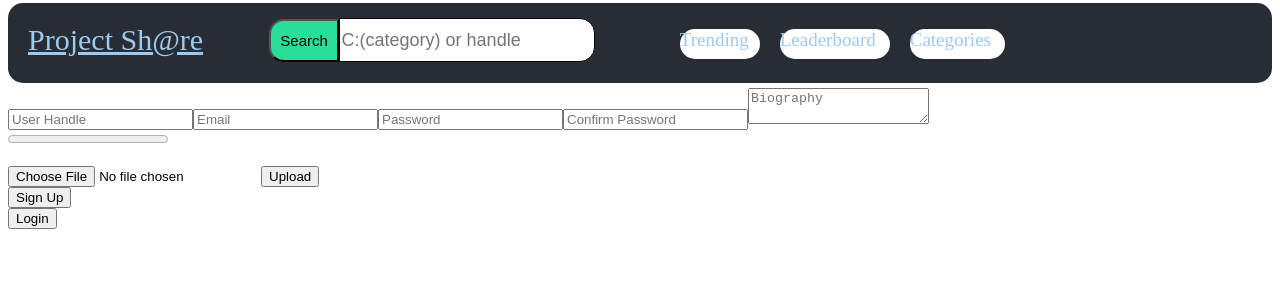
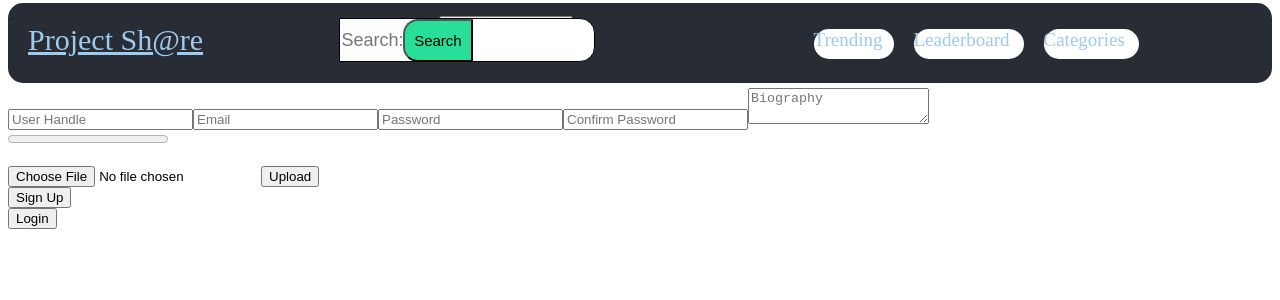
Before and after one commit to littlepotato123/Project-Share, a React (Create React App) app in the folder web/: page /auth in a window 1280 px wide. Shown: the top 300 px of the page. Built offline with nearby package versions, Linux system fonts and the light colour scheme; no server answers; sample sign-in values are in the browser's storage.

Commit message:
Fixing Errors

```diff
--- a/web/src/Components/Navigation/Navigation.js
+++ b/web/src/Components/Navigation/Navigation.js
@@ -3,18 +3,26 @@ import {
     useHistory
 } from 'react-router-dom';
 import { Fetch } from '../../Tools';
+import DropDown from './DropDown';
 
 const Navigation = () => {
     const [value, setValue] = useState('');
+    const [searchAuthor, setSearch] = useState('');
+
+    const click = () => {
+        setSearch(!searchAuthor);
+    }
 
     const push = () => {
-        if(value.startsWith('C:')) {
-            const l = value.split(':')[1];
-            history.push(`/category/${l}`)
+        if(value) {
+            if(searchAuthor == true) {
+                history.push(`/user/${value}`)
+            } else {
+                history.push(`/category/${value}`)
+            }
         } else {
-            history.push(`/user/${value}`)
+            alert('Please Type in Input')
         }
-        setValue('');
     }
 
     const [authentication, setAuthentication] = useState(null);
@@ -75,9 +83,13 @@ const Navigation = () => {
                     className='searchBar'
                     value={value}
                     onChange={e => setValue(e.target.value)}
-                    placeholder="C:(category) or handle"
+                    placeholder="Search: "
                     onKeyPress={e => handleKeyPress(e)}
                 />
+                {
+                    searchAuthor ?
+                    <button onClick={click} className="switch-but-nav">Search by Author</button> : <button onClick={click} className="switch-but-nav">Search by Category</button>
+                }
                 <button className="search-button" onClick={push}>Search</button>
                 <a className="trending" href="/trending">Trending</a>
                 <a className="leaderboard" href="/leaderboard">Leaderboard</a>
```
